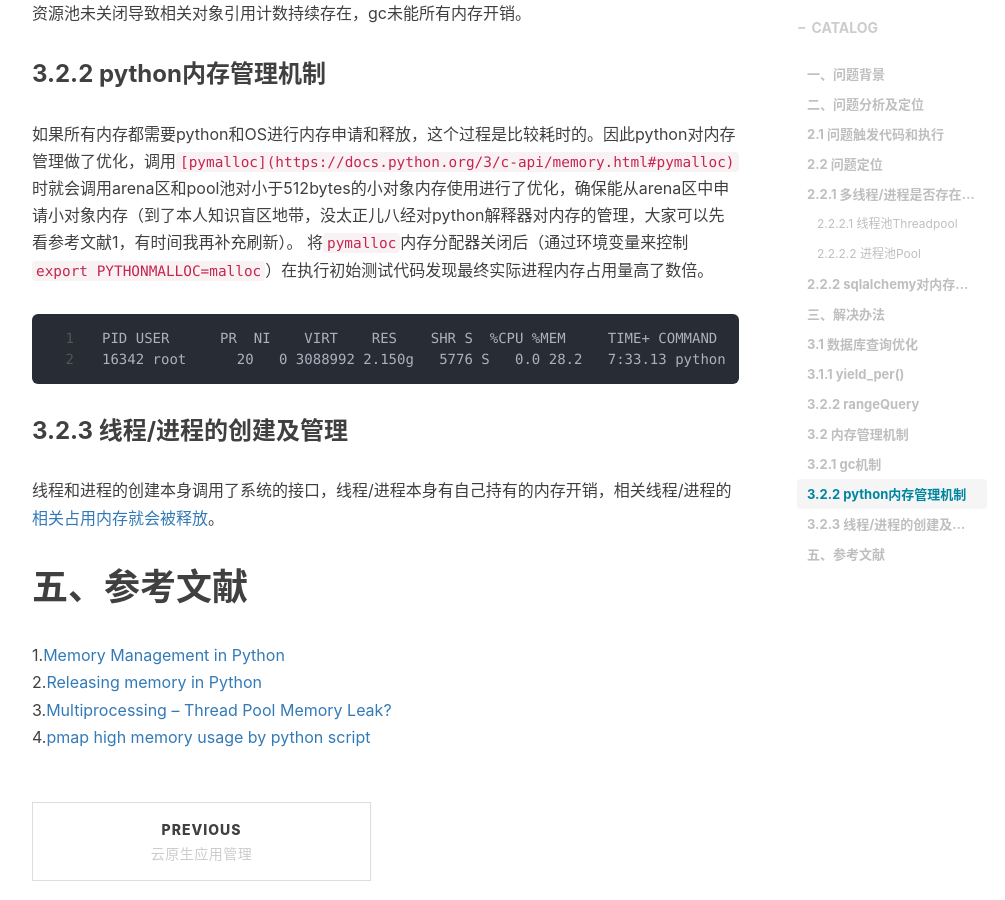
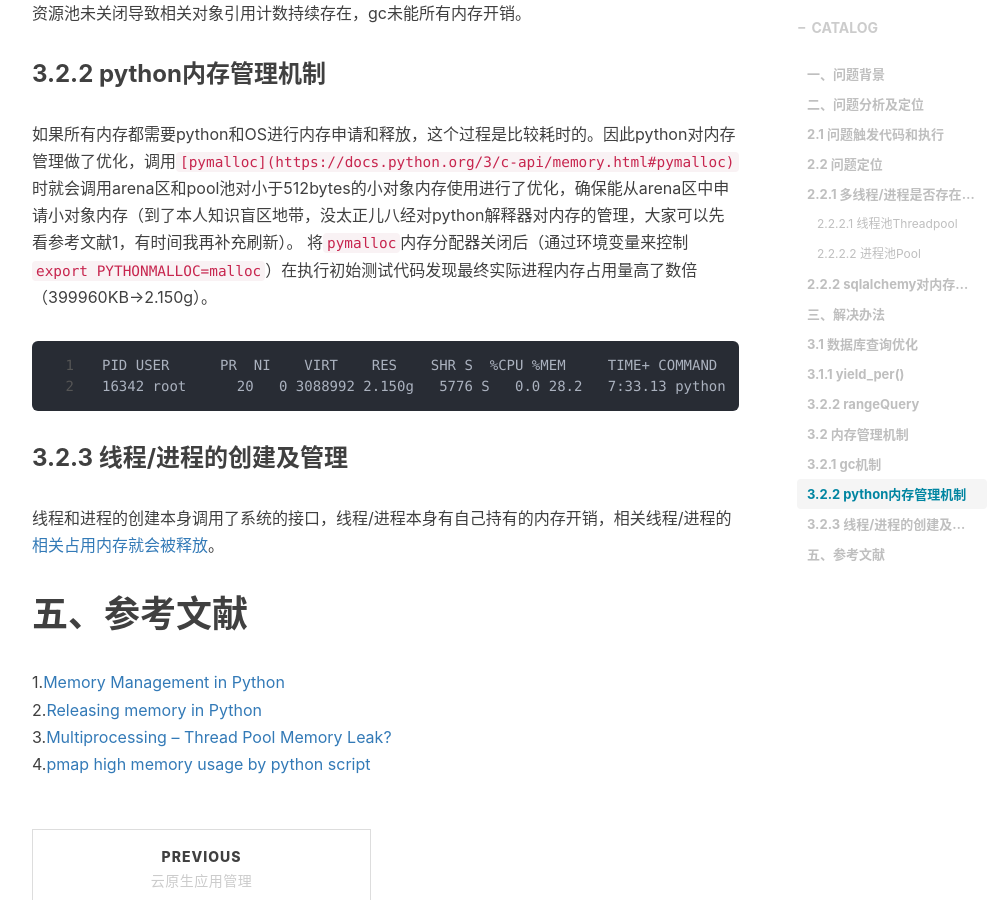
Before and after one commit to shihai1991/shihai1991.github.io, a Jekyll site: the page built from _posts/2022-09-20-multiprocessing-sqlalchemy.md, in a window 1280 px wide and 900 px high, scrolled down 6755 px. Shown: the whole window, without its empty margins (233-1238 px from the left). Built offline with Jekyll 4.4.1, drawn with Linux system fonts in a browser that asks for light colours; nearby versions of some CDN libraries; comment, search, counter and statistics services are not loaded.

Commit message:
Update 2022-09-20-multiprocessing-sqlalchemy.md

````diff
--- a/_posts/2022-09-20-multiprocessing-sqlalchemy.md
+++ b/_posts/2022-09-20-multiprocessing-sqlalchemy.md
@@ -223,7 +223,7 @@ PID USER      PR  NI    VIRT    RES    SHR S  %CPU %MEM     TIME+ COMMAND
 
 ### 3.2.2 python内存管理机制
 如果所有内存都需要python和OS进行内存申请和释放，这个过程是比较耗时的。因此python对内存管理做了优化，调用`[pymalloc](https://docs.python.org/3/c-api/memory.html#pymalloc)`时就会调用arena区和pool池对小于512bytes的小对象内存使用进行了优化，确保能从arena区中申请小对象内存（到了本人知识盲区地带，没太正儿八经对python解释器对内存的管理，大家可以先看参考文献1，有时间我再补充刷新）。
-将`pymalloc`内存分配器关闭后（通过环境变量来控制 `export PYTHONMALLOC=malloc`）在执行初始测试代码发现最终实际进程内存占用量高了数倍。
+将`pymalloc`内存分配器关闭后（通过环境变量来控制 `export PYTHONMALLOC=malloc`）在执行初始测试代码发现最终实际进程内存占用量高了数倍（399960KB->2.150g）。
 ```
 PID USER      PR  NI    VIRT    RES    SHR S  %CPU %MEM     TIME+ COMMAND
 16342 root      20   0 3088992 2.150g   5776 S   0.0 28.2   7:33.13 python
````
